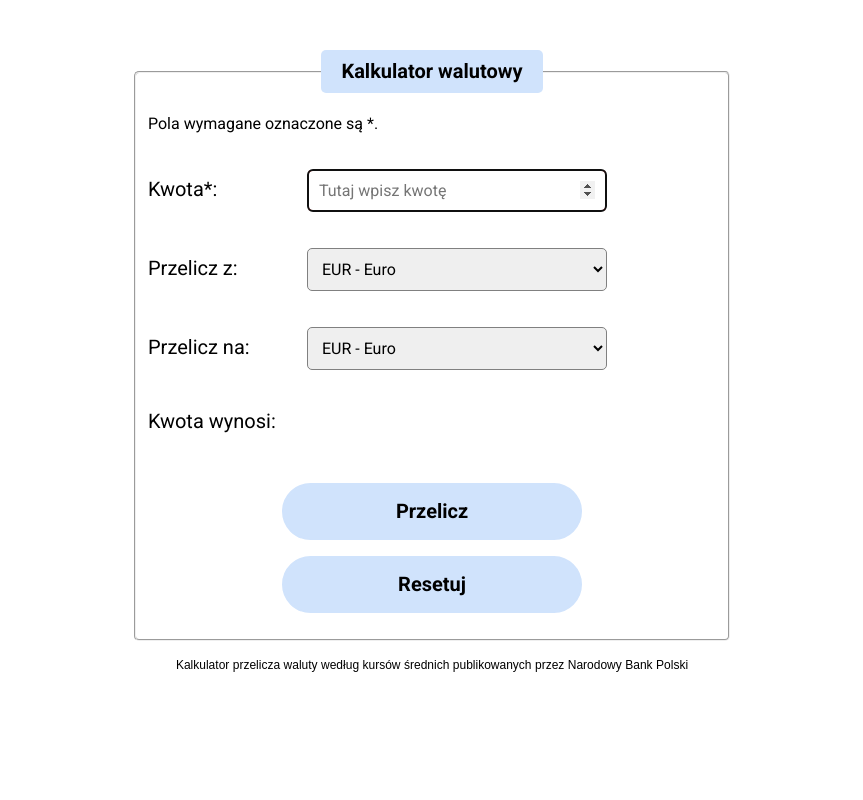
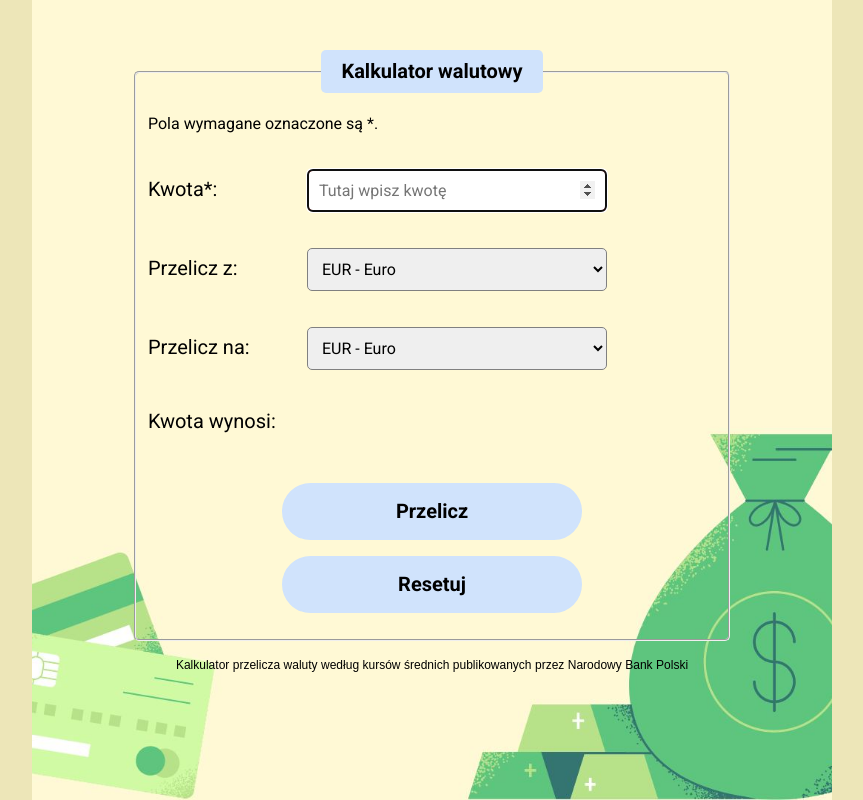
Before and after one commit to Aleksandra-Nie/currency-converter, a plain HTML site: page currency-converter.html in a window 1280 px wide. Shown: the whole page, without its empty margins (208-1071 px from the left). Drawn offline with nearby package versions, Linux system fonts and the light colour scheme.

Commit message:
background added

```diff
--- /dev/null
+++ b/css/body.css
@@ -0,0 +1,9 @@
+.body {
+    background-image: url("../images/background.jpg"), url("../images/background2.jpg");
+    background-position: center;
+    background-size: contain, cover;
+    background-repeat: no-repeat;
+    background-attachment: fixed;
+    overflow: auto;
+    resize:both;
+}
--- a/currency-converter.html
+++ b/currency-converter.html
@@ -10,6 +10,7 @@
     <link href="css/style.css" rel="stylesheet">
     <link href="css/form.css" rel="stylesheet">
     <link href="css/footer.css" rel="stylesheet">
+    <link href="css/body.css" rel="stylesheet">
 
     <link rel="stylesheet" href="https://cdnjs.cloudflare.com/ajax/libs/normalize/8.0.1/normalize.min.css"
         integrity="sha512-NhSC1YmyruXifcj/KFRWoC561YpHpc5Jtzgvbuzx5VozKpWvQ+4nXhPdFgmx8xqexRcpAglTj9sIBWINXa8x5w=="
@@ -27,7 +28,8 @@
 
 </head>
 
-<body>
+<body class="body">
+
     <form class="form js-form">
         <fieldset class="form__fieldset">
             <legend class="form__legend">Kalkulator walutowy</legend>
@@ -83,4 +85,5 @@
     </form>
     <footer class="footer">Kalkulator przelicza waluty według kursów średnich publikowanych przez Narodowy Bank Polski
     </footer>
+
 </body>
--- a/js/script.js
+++ b/js/script.js
@@ -146,5 +146,5 @@
         formElement.addEventListener("reset", resetForm);
     };
 
-    init ();
+    init();
 }
```
Also changed, not shown: css/form.css (line endings or trailing spaces), images/background.jpg (added), images/background2.jpg (added).
